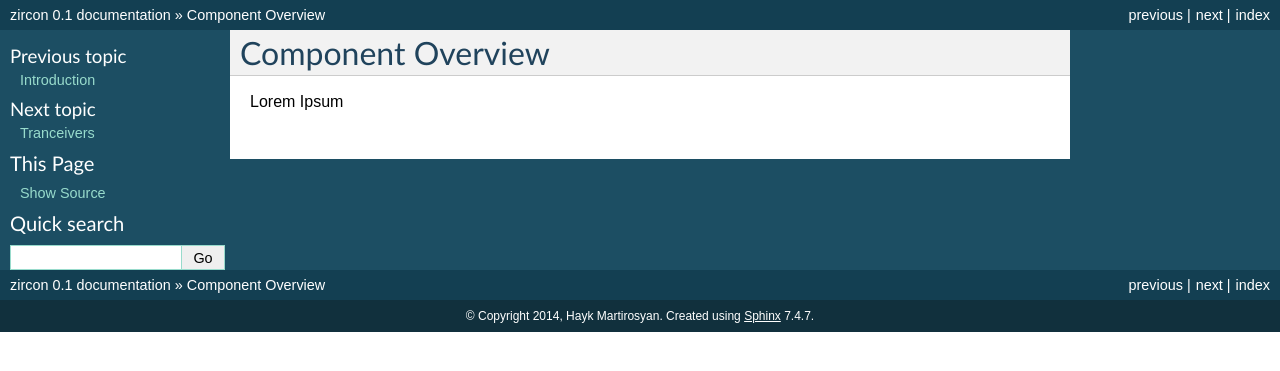
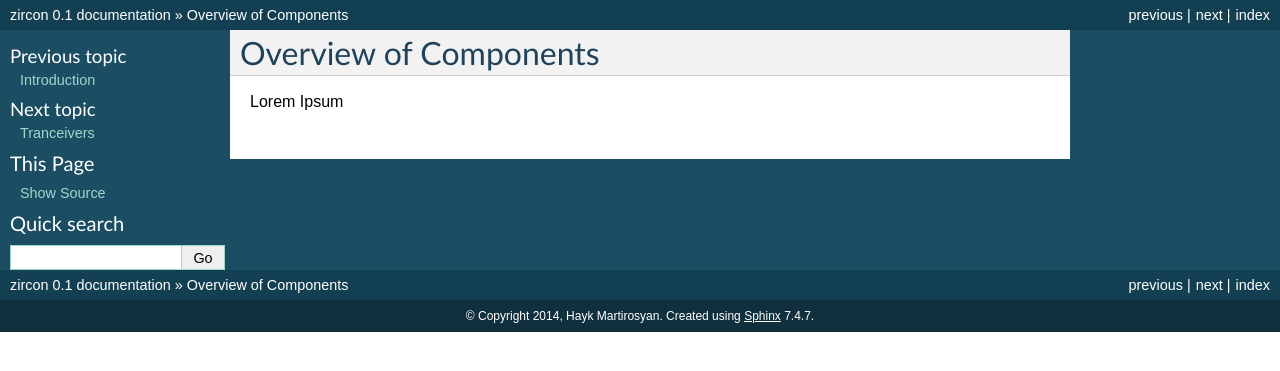
Before and after one commit to hmartiro/zircon, a Sphinx documentation site: the page built from docs/components/overview.rst, in a window 1280 px wide. Shown: the top 371 px of the page. Built offline with Sphinx 7.4.7, drawn with Linux system fonts in a browser that asks for light colours.

```diff
--- a/docs/components/overview.rst
+++ b/docs/components/overview.rst
@@ -1,3 +1,3 @@
-Component Overview
-==================
+Overview of Components
+======================
 Lorem Ipsum
--- a/docs/conf.py
+++ b/docs/conf.py
@@ -18,7 +18,7 @@ import os
 # If extensions (or modules to document with autodoc) are in another directory,
 # add these directories to sys.path here. If the directory is relative to the
 # documentation root, use os.path.abspath to make it absolute, like shown here.
-#sys.path.insert(0, os.path.abspath('.'))
+sys.path.insert(0, os.path.abspath('..'))
 
 # -- General configuration ------------------------------------------------
 
```
